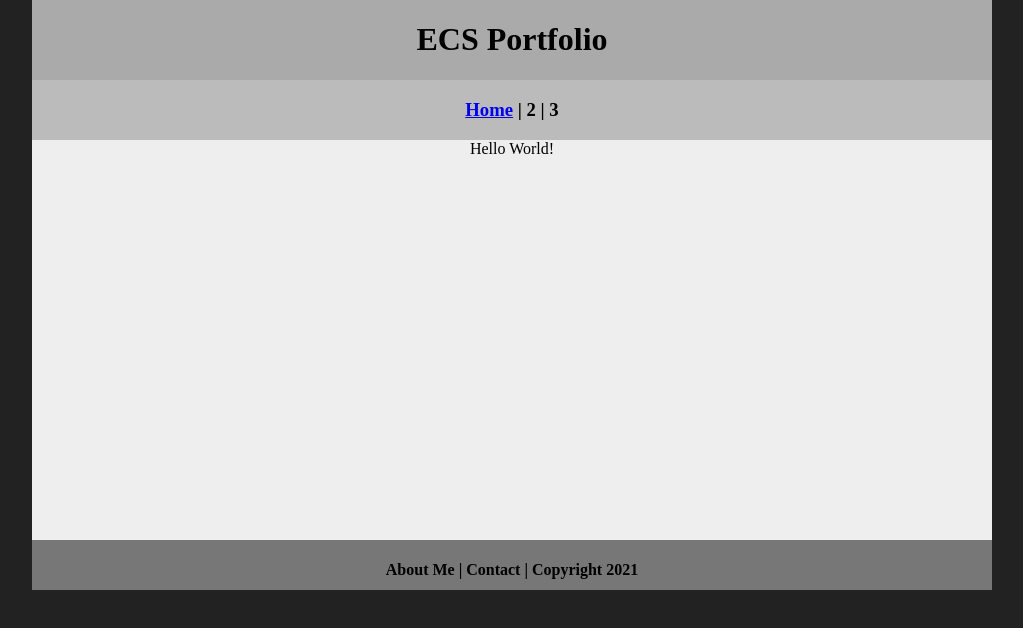
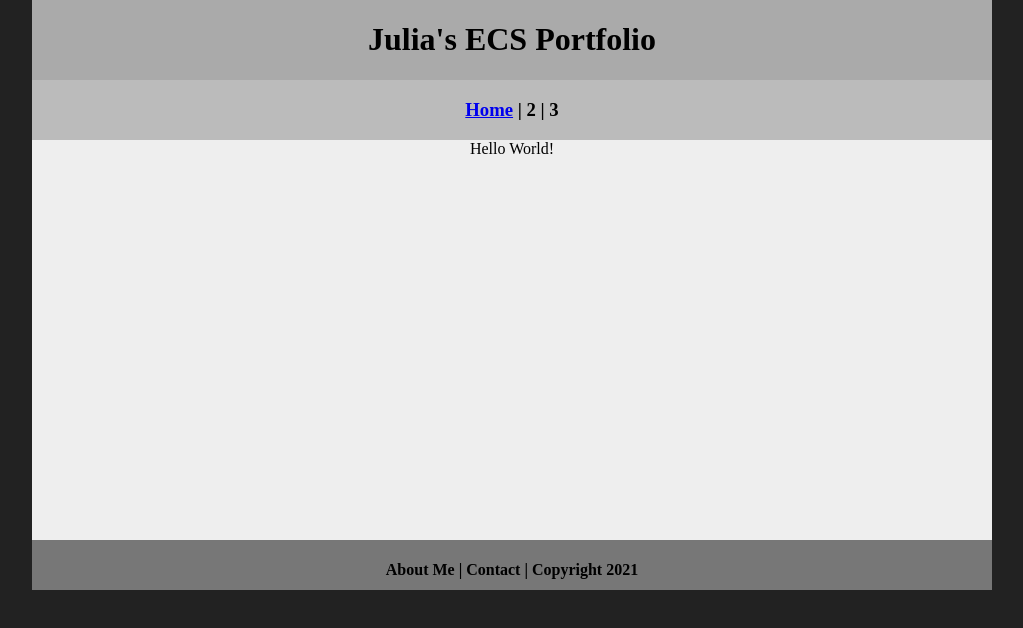
Before and after one commit to JuliaSchwankl/ecsportfolio, a plain HTML site: page index.html in a window 1280 px wide. Shown: the whole page, without its empty margins (128-1151 px from the left). Drawn offline with Linux system fonts and the light colour scheme.

Commit message:
Update index.html

```diff
--- a/index.html
+++ b/index.html
@@ -3,13 +3,13 @@
 <head>
 	<!-- This is a comment! Text here will be ignored by the browser. -->
 	<meta charset="UTF-8">
-	<title>My Portfolio</title>
+	<title>Julia's ECS Portfolio</title>
 	<link href="myCSS.css" rel="stylesheet" type="text/css">
 </head>
 <body>
 <div class="container">
   <div class="header">
-  	<h1>ECS Portfolio</h1>
+  	<h1>Julia's ECS Portfolio</h1>
   </div>
   <div class="nav">
     <h3><a href="index.html">Home</a> | 2 | 3</h3>
```
